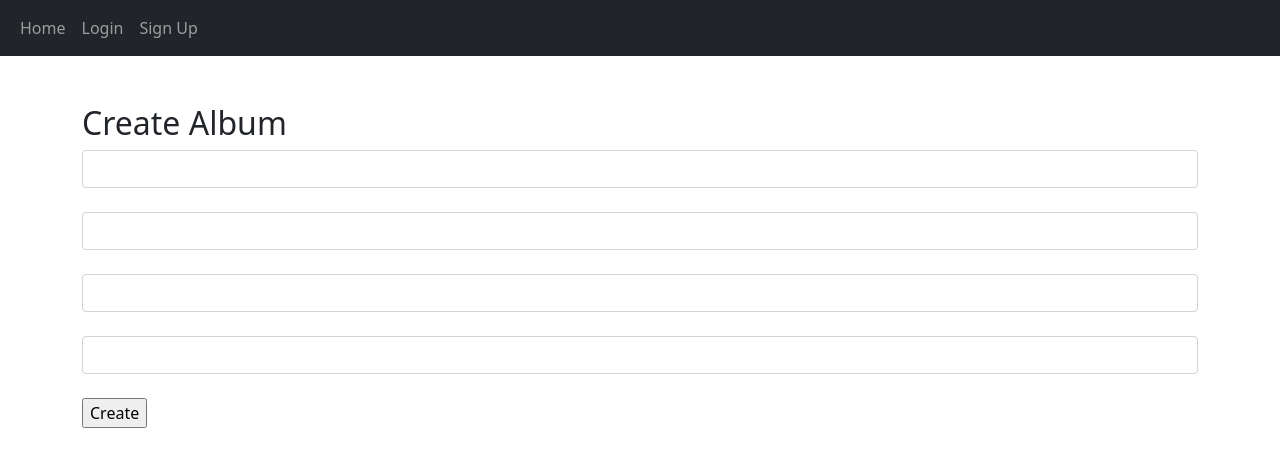
After one commit to t0nn1x/flask_university_website, a Flask app: page /Create-Albums in a window 1280 px wide. The commit adds this page. Shown: the top 467 px of the page. Run offline with Flask 2, Linux system fonts and the light colour scheme; a user stored in the database is signed in.

Commit message:
Added create_albums

```diff
--- a/app.py
+++ b/app.py
@@ -1,3 +1,4 @@
+from flask import request, render_template
 from website import create_app
 
 if __name__ == "__main__":
--- a/website/auth.py
+++ b/website/auth.py
@@ -18,7 +18,7 @@ def login():
             if check_password_hash(user.password, password):
                 flash("Logged in successfully!", category="success")
                 login_user(user, remember=True)
-                return redirect(url_for("views.home"))
+                return redirect(url_for('views.home'))
             else:
                 flash("Incorrect password, try again.", category="error")
         else:
--- /dev/null
+++ b/website/templates/CreateAlbum.html
@@ -0,0 +1,56 @@
+<!doctype html>
+<html lang="en">
+<head>
+    <meta charset="UTF-8">
+    <meta name="viewport"
+          content="width=device-width, user-scalable=no, initial-scale=1.0, maximum-scale=1.0, minimum-scale=1.0">
+    <meta http-equiv="X-UA-Compatible" content="ie=edge">
+    <title>Create Album</title>
+    <link
+      href="https://cdn.jsdelivr.net/npm/bootstrap@5.0.2/dist/css/bootstrap.min.css"
+      rel="stylesheet"
+      integrity="sha384-EVSTQN3/azprG1Anm3QDgpJLIm9Nao0Yz1ztcQTwFspd3yD65VohhpuuCOmLASjC"
+      crossorigin="anonymous"
+    />
+</head>
+<body>
+<nav class="navbar navbar-expand-lg navbar-dark bg-dark">
+      <div class="container-fluid">
+        <button
+          class="navbar-toggler"
+          type="button"
+          data-bs-toggle="collapse"
+          data-bs-target="#navbar"
+        >
+          <span class="navbar-toggler-icon"></span>
+        </button>
+        <div class="collapse navbar-collapse" id="navbar">
+          <div class="navbar-nav">
+            <a class="nav-item nav-link" href="/home">Home</a>
+            <a class="nav-item nav-link" href="/login">Login</a>
+            <a class="nav-item nav-link" href="/sign-up">Sign Up</a>
+          </div>
+        </div>
+      </div>
+    </nav>
+    <div class="container mt-5">
+        <h2>Create Album</h2>
+        <form method="post">
+            <input name="photo" id="photo" type="url" class="form-control"><br>
+            <input name="title" id="title" type="text" class="form-control"><br>
+            <input name="year" id="year" type="number" class="form-control"><br>
+            <input name="description" id="description" type="text" class="form-control"><br>
+            <input type="button" id="send" value="Create">
+        </form>
+    </div>
+
+
+
+
+    <script
+      src="https://cdn.jsdelivr.net/npm/bootstrap@5.0.2/dist/js/bootstrap.bundle.min.js"
+      integrity="sha384-MrcW6ZMFYlzcLA8Nl+NtUVF0sA7MsXsP1UyJoMp4YLEuNSfAP+JcXn/tWtIaxVXM"
+      crossorigin="anonymous"
+    ></script>
+</body>
+</html>
--- a/website/templates/home.html
+++ b/website/templates/home.html
@@ -1,3 +1,5 @@
 {% extends "base.html" %}
 {% block title %}Home{% endblock %}
-{% block content%} {% endblock %}
+{% block content%}
+<a href="/Create-Albums">CREATEALBUM</a>
+{% endblock %}
--- a/website/templates/posts.html
+++ /dev/null
@@ -1,3 +0,0 @@
-{% extends "base.html" %}
-{% block title %}Home{% endblock %}
-{% block content%} {% endblock %}
--- a/website/views.py
+++ b/website/views.py
@@ -1,5 +1,7 @@
-from flask import Blueprint, render_template
+from flask import Blueprint, render_template, request, redirect
 from flask_login import login_required, current_user
+from .models import Album
+from . import db
 
 views = Blueprint("views", __name__)
 
@@ -8,4 +10,32 @@ views = Blueprint("views", __name__)
 @views.route("/home")
 @login_required
 def home():
-    return render_template("home.html", name = current_user.username)
+    return render_template("home.html", name=current_user.username)
+
+@views.route('/Create-Albums')
+def create_albums():
+    return render_template('CreateAlbum.html', name=current_user.username)
+
+@views.route('', methods=['POST', 'GET'])
+def create_article():
+    if request.method == 'POST':
+        photo = request.form['photo']
+        title = request.form['title']
+        year = request.form['year']
+        description = request.form['description']
+
+        album = Album(photo=photo, title=title, year=year, description=description)
+        try:
+            db.session.add(album)
+            db.session.commit()
+            return redirect('/post')
+        except:
+            return "Помилка!"
+        else:
+            return render_template("CreateAlbum.html")
+
+
+@views.route('/posts')
+def posts():
+    articles = Album.query.order_by(Album.date).all()
+    return render_template('Albums.html', Album=Album)
```
Also changed, not shown: requirements.txt (deleted, +0 -102 lines), website/__init__.py (+2 -8 lines), website/models.py (+12 -0 lines), website/templates/Albums.html (added, +44 -0 lines), instance/database.db.
